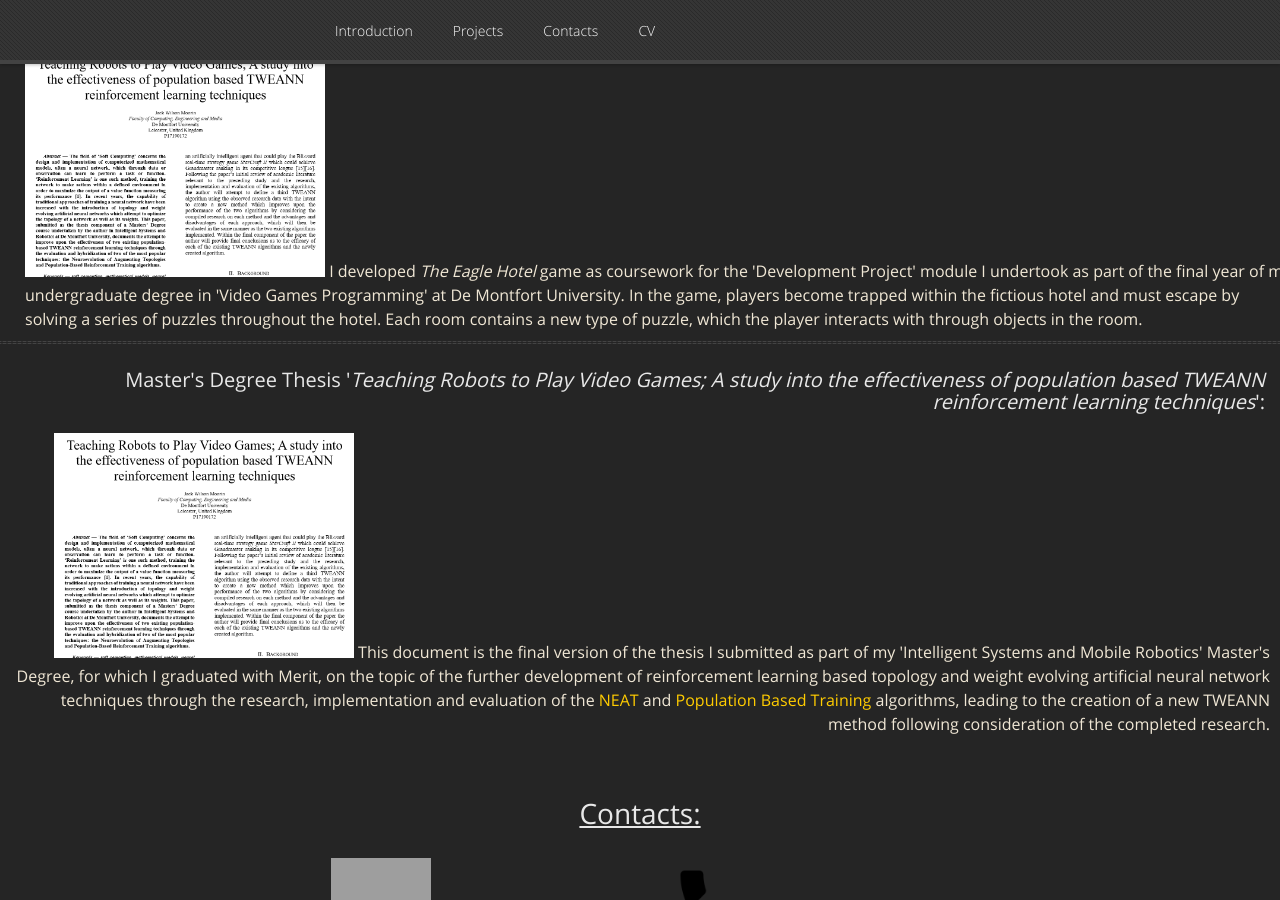
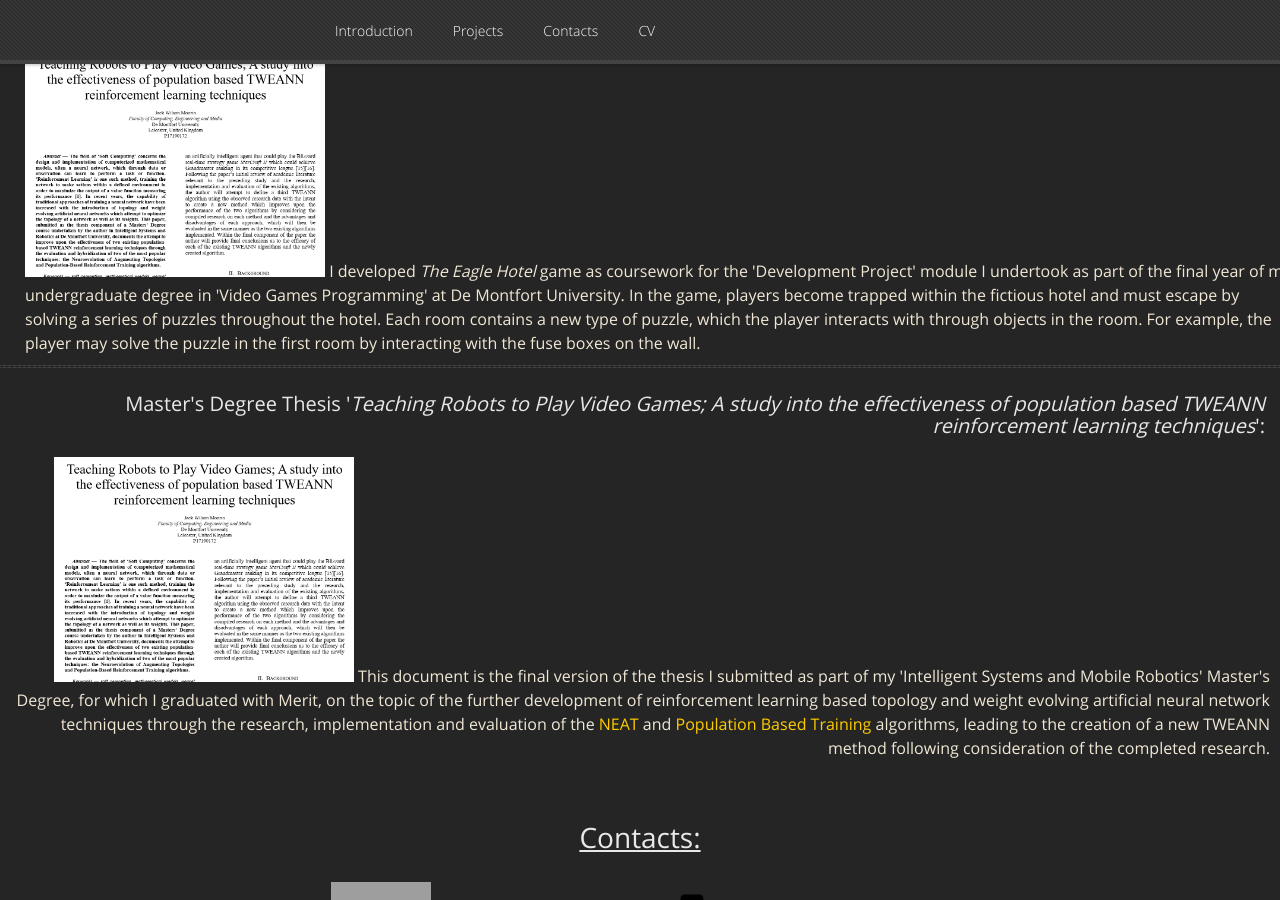
Before and after one commit to GamesProgrammingGrad2021/GamesProgrammingGrad2021.github.io, a Jekyll site: the page built from index.md, in a window 1280 px wide and 900 px high, scrolled down 1181 px. Built offline with Jekyll 4.4.1, drawn with Linux system fonts in a browser that asks for light colours; nearby versions of some CDN libraries; our own code applies the rules of GitHub Pages for plain Markdown files; grey boxes are pictures that could not be loaded.

Commit message:
Update default.html

```diff
--- a/_layouts/default.html
+++ b/_layouts/default.html
@@ -127,7 +127,8 @@
 				I developed <i>The Eagle Hotel</i> game as coursework for the 'Development Project' module I undertook as part of the final year of my
 				undergraduate degree in 'Video Games Programming' at De Montfort University. In the game, players become trapped within the fictious hotel
 				and must escape by solving a series of puzzles throughout the hotel. Each room contains a new type of puzzle, which the player interacts
-				with through objects in the room.
+				with through objects in the room. For example, the player may solve the puzzle in the first room by interacting with the fuse boxes on
+				the wall.
 				</div>
 			</div>
 
```
